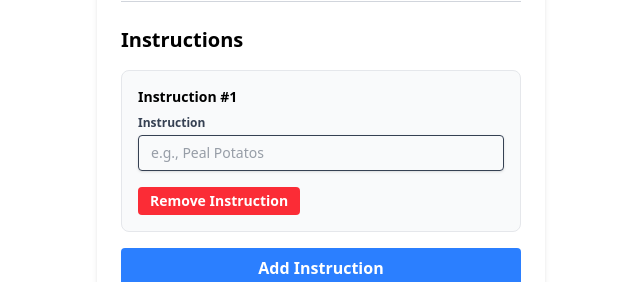
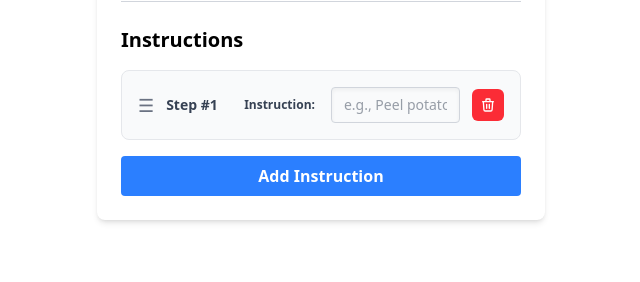
Before and after one commit to dsan22/recipes-frontend, an Angular app: page /recipes/1/edit in a window 1280 px wide. Both pictures are taken after typing "Sample", "Sample" into the empty fields and a click on the button "Add Instruction". Shown: the part 368-650 px from the top of the page, without its empty margins (319-959 px from the left). Built offline with nearby package versions, Linux system fonts and the light colour scheme; no server answers.

Commit message:
added drag and drop for instructions

```diff
--- a/src/app/edit-recipe/edit-recipe.component.html
+++ b/src/app/edit-recipe/edit-recipe.component.html
@@ -75,41 +75,76 @@
 
     <h1 class="text-xl font-bold mb-4">Instructions</h1>
 
-    <div formArrayName="instructions" class="space-y-4">
+    <div
+  formArrayName="instructions"
+  cdkDropList
+  (cdkDropListDropped)="dropInstruction($event)"
+  class="space-y-4"
+>
+    <div
+        *ngFor="let instructionGroup of instructionForms.controls; let i = index"
+        [formGroupName]="i"
+        cdkDrag
+        class="p-4 border border-gray-200 rounded-lg bg-gray-50 flex items-center gap-3"
+    >
+        <!-- Drag handle -->
         <div
-            *ngFor="let instructionGroup of instructionForms.controls; let i = index"
-            [formGroupName]="i"
-            class="p-4 border border-gray-200 rounded-lg bg-gray-50"
+        cdkDragHandle
+        class="cursor-grab text-gray-500 hover:text-gray-700 text-lg select-none"
+        title="Drag to reorder"
         >
-            <h2 class="text-sm font-semibold mb-2">Instruction #{{ i + 1 }}</h2>
+        ☰
+        </div>
 
-            <div class="flex gap-3 mb-2">
-                <div class="flex-grow">
-                    <label class="block text-gray-700 text-xs font-bold mb-1">Instruction</label>
-                    <input
-                        formControlName="instruction"
-                        placeholder="e.g., Peal Potatos"
-                        class="shadow appearance-none border rounded w-full py-2 px-3 text-gray-700 leading-tight text-sm focus:outline-none focus:shadow-outline"
-                    />
-                </div>
+        <!-- Step info and input -->
+        <div class="flex-grow flex flex-col sm:flex-row sm:items-center sm:gap-2">
+            <h2 class="text-sm font-semibold text-gray-700 min-w-[70px]">
+                Step #{{ i + 1 }}
+            </h2>
+
+            <label class="text-gray-700 text-xs font-semibold mr-2 whitespace-nowrap"
+                >Instruction:</label
+            >
+            <input
+                formControlName="instruction"
+                placeholder="e.g., Peel potatoes"
+                class="shadow-inner appearance-none border border-gray-300 rounded w-full py-2 px-3 text-gray-700 leading-tight text-sm focus:outline-none focus:ring-2 focus:ring-blue-400 transition"
+            />
             </div>
 
+            <!-- Delete button -->
             <button
-                (click)="deleteInstructionForm(i)"
-                type="button"
-                class="mt-2 bg-red-500 hover:bg-red-700 text-white font-bold py-1 px-3 rounded text-sm focus:outline-none focus:shadow-outline"
+            (click)="deleteInstructionForm(i)"
+            type="button"
+            class="flex-shrink-0 flex items-center justify-center bg-red-500 hover:bg-red-600 text-white p-2 rounded-md focus:outline-none focus:ring-2 focus:ring-red-300 transition"
+            title="Delete step"
             >
-                Remove Instruction
+            <!-- Trash icon -->
+                <svg
+                    class="w-4 h-4"
+                    fill="none"
+                    stroke="currentColor"
+                    viewBox="0 0 24 24"
+                    xmlns="http://www.w3.org/2000/svg"
+                >
+                    <path
+                    stroke-linecap="round"
+                    stroke-linejoin="round"
+                    stroke-width="2"
+                    d="M19 7l-.867 12.142A2 2 0 0116.138 21H7.862a2 2 0 01-1.995-1.858L5 7m5 4v6m4-6v6m1-10V4a1 1 0 00-1-1h-4a1 1 0 00-1 1v3M4 7h16"
+                    ></path>
+                </svg>
             </button>
         </div>
     </div>
 
+
     <button
-        (click)="addInstructionForm()"
-        type="button"
-        class="mt-4 w-full bg-blue-500 hover:bg-blue-700 text-white font-bold py-2 px-4 rounded focus:outline-none focus:shadow-outline"
+    (click)="addInstructionForm()"
+    type="button"
+    class="mt-4 w-full bg-blue-500 hover:bg-blue-700 text-white font-bold py-2 px-4 rounded focus:outline-none focus:shadow-outline"
     >
-        Add Instruction
+    Add Instruction
     </button>
 </form>
 </div>
--- a/src/app/edit-recipe/edit-recipe.component.ts
+++ b/src/app/edit-recipe/edit-recipe.component.ts
@@ -1,13 +1,14 @@
-import { Component } from '@angular/core';
+import { ChangeDetectorRef, Component } from '@angular/core';
 import { ActivatedRoute, Router } from '@angular/router';
 import { RecipesService } from '../services/recipes.service';
 import { RecipeDetails } from '../../types';
 import { FormBuilder, FormGroup, ReactiveFormsModule,FormArray  } from '@angular/forms';
 import { CommonModule } from '@angular/common';
+import { DragDropModule,CdkDragDrop, moveItemInArray } from '@angular/cdk/drag-drop';
 
 @Component({
   selector: 'app-edit-recipe',
-  imports: [ReactiveFormsModule,CommonModule],
+  imports: [ReactiveFormsModule,CommonModule,DragDropModule],
   templateUrl: './edit-recipe.component.html',
   styleUrl: './edit-recipe.component.css'
 })
@@ -21,7 +22,8 @@ export class EditRecipeComponent {
     private route: ActivatedRoute,
     private recipesService: RecipesService,
     private router:Router,
-    private fb:FormBuilder
+    private fb:FormBuilder,
+    private cdr: ChangeDetectorRef
   ){
     this.editForm= this.fb.group(
       {
@@ -107,4 +109,9 @@ export class EditRecipeComponent {
   deleteInstructionForm(i: number){
     this.instructionForms.removeAt(i);
   }
-}
+  //For drag and drop
+  dropInstruction(event: CdkDragDrop<FormGroup[]>) {
+    moveItemInArray(this.instructionForms.controls, event.previousIndex, event.currentIndex);
+    this.instructionForms.updateValueAndValidity();
+  }
+  }
```
